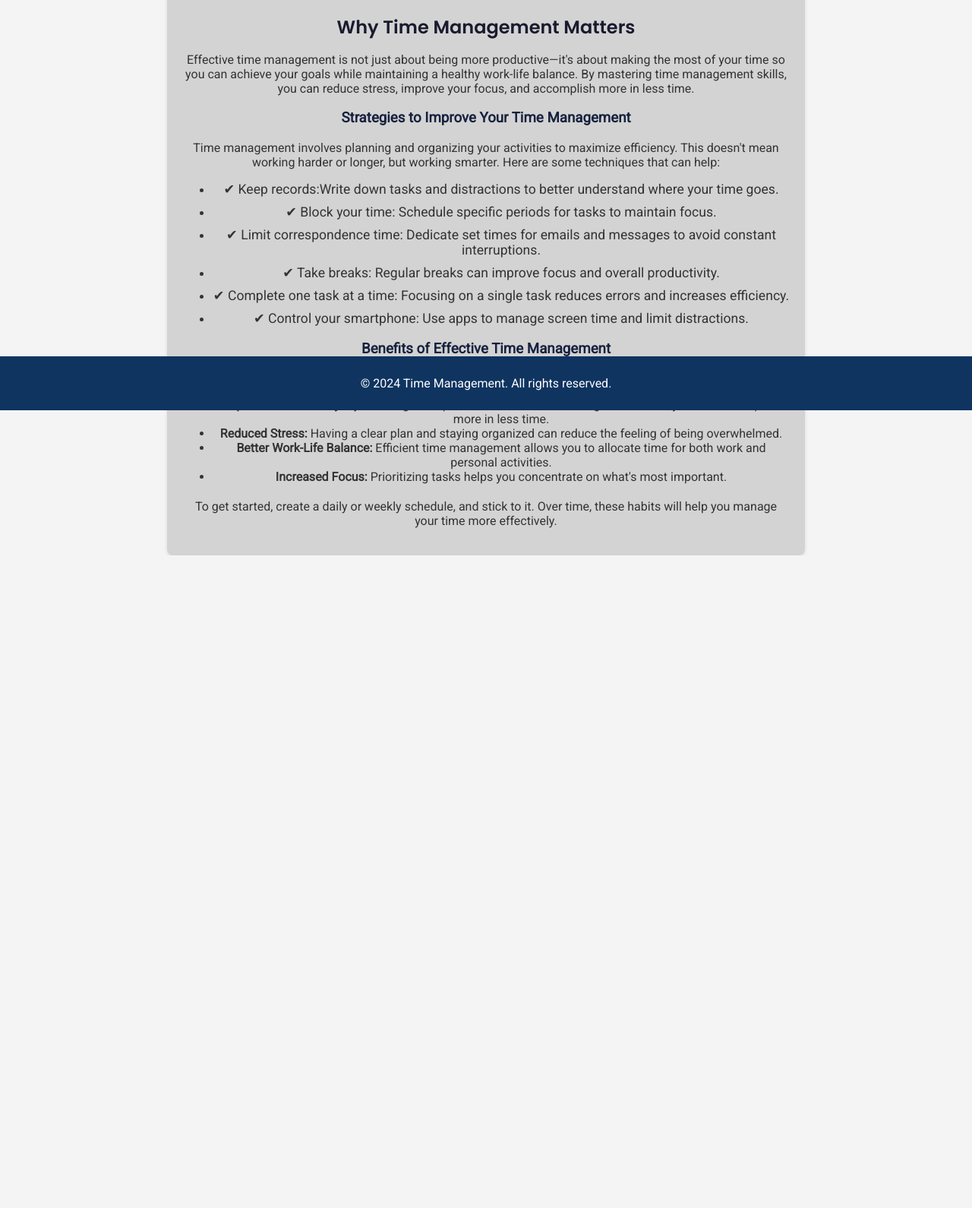
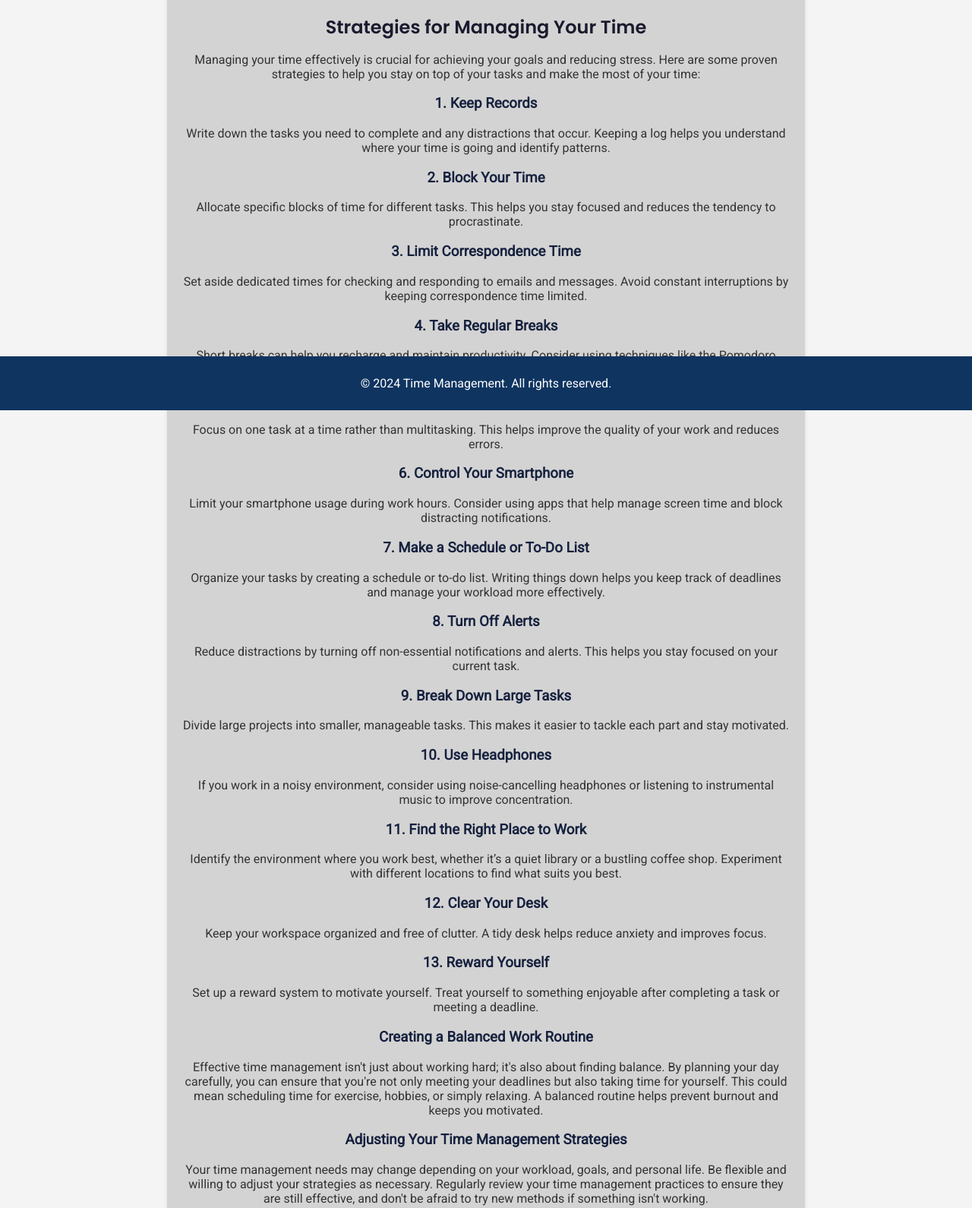
Before and after one commit to black-swan13/Time, a plain HTML site: page management.html in a window 1280 px wide. Shown: the part 260-1850 px from the top of the page at 76% size. Before the commit the page ends 991 px from the top, so only its background shows below. Drawn offline with Linux system fonts and the light colour scheme.

Commit message:
Update management.html

```diff
--- a/management.html
+++ b/management.html
@@ -25,28 +25,81 @@
     </header>
 <main>
     <section class="main-content">
-        <h2>Why Time Management Matters</h2>
-        <p class="intro-text">Effective time management is not just about being more productive—it's about making the most of your time so you can achieve your goals while maintaining a healthy work-life balance. By mastering time management skills, you can reduce stress, improve your focus, and accomplish more in less time.</p>
+        <h2>Strategies for Managing Your Time</h2>
+        <p class="intro-text">Managing your time effectively is crucial for achieving your goals and reducing stress. Here are some proven strategies to help you stay on top of your tasks and make the most of your time:</p>
 
-        <h3>Strategies to Improve Your Time Management</h3>
-        <p>Time management involves planning and organizing your activities to maximize efficiency. This doesn't mean working harder or longer, but working smarter. Here are some techniques that can help:</p>
-        <ul class="tips">
-            <li>✔ Keep records:Write down tasks and distractions to better understand where your time goes.</li>
-            <li>✔ Block your time: Schedule specific periods for tasks to maintain focus.</li>
-            <li>✔ Limit correspondence time: Dedicate set times for emails and messages to avoid constant interruptions.</li>
-            <li>✔ Take breaks: Regular breaks can improve focus and overall productivity.</li>
-            <li>✔ Complete one task at a time: Focusing on a single task reduces errors and increases efficiency.</li>
-            <li>✔ Control your smartphone: Use apps to manage screen time and limit distractions.</li>
-        </ul>
+        <div class="tips">
+            <div class="tip">
+                <h3>1. Keep Records</h3>
+                <p>Write down the tasks you need to complete and any distractions that occur. Keeping a log helps you understand where your time is going and identify patterns.</p>
+            </div>
 
-        <h3>Benefits of Effective Time Management</h3>
-        <p>When you manage your time effectively, you can achieve a number of benefits:</p>
-        <ul>
-            <li><b> Improved Productivity: </b> By focusing on important tasks and eliminating distractions, you can accomplish more in less time.</li>
-            <li><b>Reduced Stress:</b> Having a clear plan and staying organized can reduce the feeling of being overwhelmed.</li>
-            <li><b>Better Work-Life Balance:</b> Efficient time management allows you to allocate time for both work and personal activities.</li>
-            <li><b>Increased Focus:</b> Prioritizing tasks helps you concentrate on what's most important.</li>
-        </ul>
+            <div class="tip">
+                <h3>2. Block Your Time</h3>
+                <p>Allocate specific blocks of time for different tasks. This helps you stay focused and reduces the tendency to procrastinate.</p>
+            </div>
+
+            <div class="tip">
+                <h3>3. Limit Correspondence Time</h3>
+                <p>Set aside dedicated times for checking and responding to emails and messages. Avoid constant interruptions by keeping correspondence time limited.</p>
+            </div>
+
+            <div class="tip">
+                <h3>4. Take Regular Breaks</h3>
+                <p>Short breaks can help you recharge and maintain productivity. Consider using techniques like the Pomodoro Technique, which involves working for 25 minutes and then taking a 5-minute break.</p>
+            </div>
+
+            <div class="tip">
+                <h3>5. Complete One Task at a Time</h3>
+                <p>Focus on one task at a time rather than multitasking. This helps improve the quality of your work and reduces errors.</p>
+            </div>
+
+            <div class="tip">
+                <h3>6. Control Your Smartphone</h3>
+                <p>Limit your smartphone usage during work hours. Consider using apps that help manage screen time and block distracting notifications.</p>
+            </div>
+
+            <div class="tip">
+                <h3>7. Make a Schedule or To-Do List</h3>
+                <p>Organize your tasks by creating a schedule or to-do list. Writing things down helps you keep track of deadlines and manage your workload more effectively.</p>
+            </div>
+
+            <div class="tip">
+                <h3>8. Turn Off Alerts</h3>
+                <p>Reduce distractions by turning off non-essential notifications and alerts. This helps you stay focused on your current task.</p>
+            </div>
+
+            <div class="tip">
+                <h3>9. Break Down Large Tasks</h3>
+                <p>Divide large projects into smaller, manageable tasks. This makes it easier to tackle each part and stay motivated.</p>
+            </div>
+
+            <div class="tip">
+                <h3>10. Use Headphones</h3>
+                <p>If you work in a noisy environment, consider using noise-cancelling headphones or listening to instrumental music to improve concentration.</p>
+            </div>
+
+            <div class="tip">
+                <h3>11. Find the Right Place to Work</h3>
+                <p>Identify the environment where you work best, whether it’s a quiet library or a bustling coffee shop. Experiment with different locations to find what suits you best.</p>
+            </div>
+
+            <div class="tip">
+                <h3>12. Clear Your Desk</h3>
+                <p>Keep your workspace organized and free of clutter. A tidy desk helps reduce anxiety and improves focus.</p>
+            </div>
+
+            <div class="tip">
+                <h3>13. Reward Yourself</h3>
+                <p>Set up a reward system to motivate yourself. Treat yourself to something enjoyable after completing a task or meeting a deadline.</p>
+            </div>
+        </div>
+
+        <h3>Creating a Balanced Work Routine</h3>
+        <p>Effective time management isn't just about working hard; it's also about finding balance. By planning your day carefully, you can ensure that you're not only meeting your deadlines but also taking time for yourself. This could mean scheduling time for exercise, hobbies, or simply relaxing. A balanced routine helps prevent burnout and keeps you motivated.</p>
+
+        <h3>Adjusting Your Time Management Strategies</h3>
+        <p>Your time management needs may change depending on your workload, goals, and personal life. Be flexible and willing to adjust your strategies as necessary. Regularly review your time management practices to ensure they are still effective, and don't be afraid to try new methods if something isn't working.</p>
 
         <p class="todo-text">To get started, create a daily or weekly schedule, and stick to it. Over time, these habits will help you manage your time more effectively.</p>
     </section>
```
